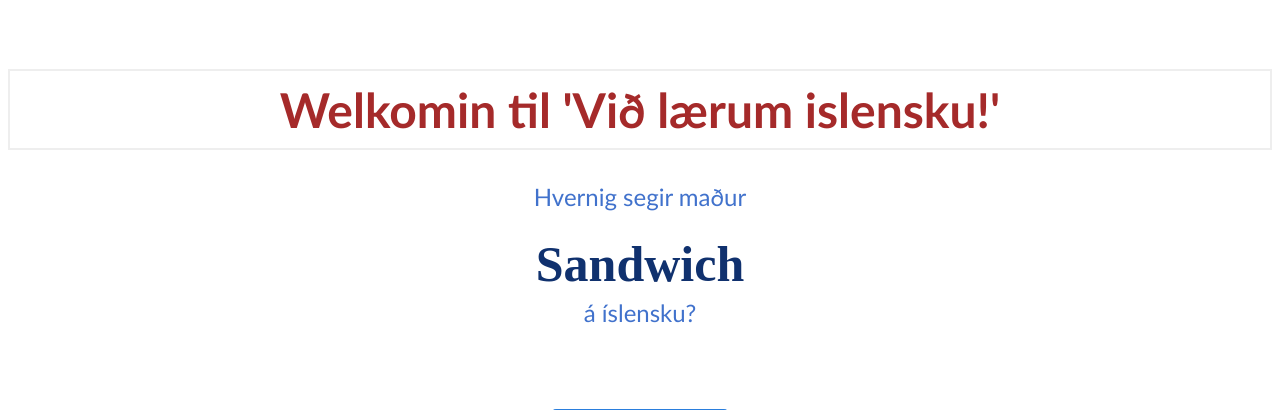
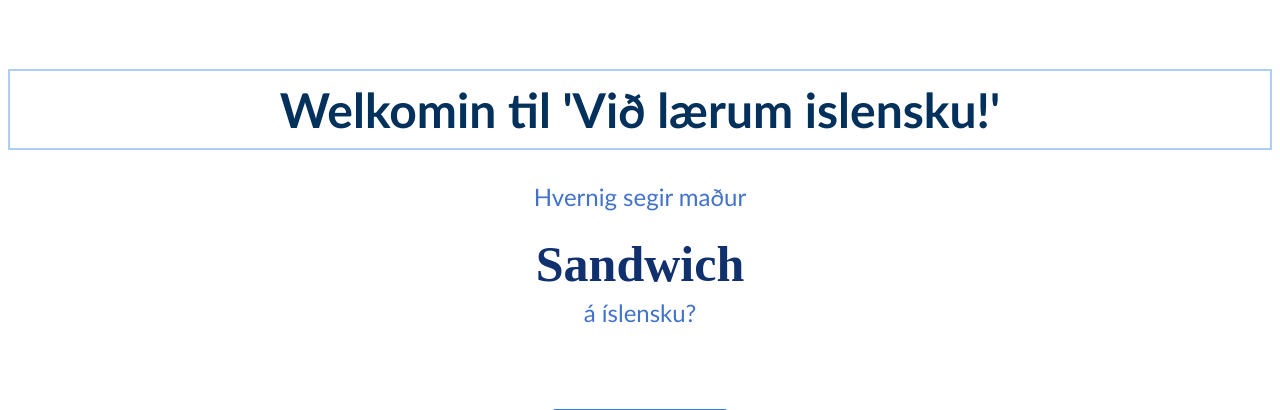
Before and after one commit to slommi71/icelandic_exercise_generator, a Flask app: page / in a window 1280 px wide. Shown: the top 410 px of the page. Run offline with Flask 2, Linux system fonts and the light colour scheme.

Commit message:
beautify pages

```diff
--- a/src/FlaskApp/FlaskApp/static/css/style.css
+++ b/src/FlaskApp/FlaskApp/static/css/style.css
@@ -1,6 +1,6 @@
 h1 {
-    border: 2px #eee solid;
-    color: brown;
+    border: 2px #adcff7 solid;
+    color: rgb(3, 49, 92);
     text-align: center;
     padding: 10px;
 }
```
